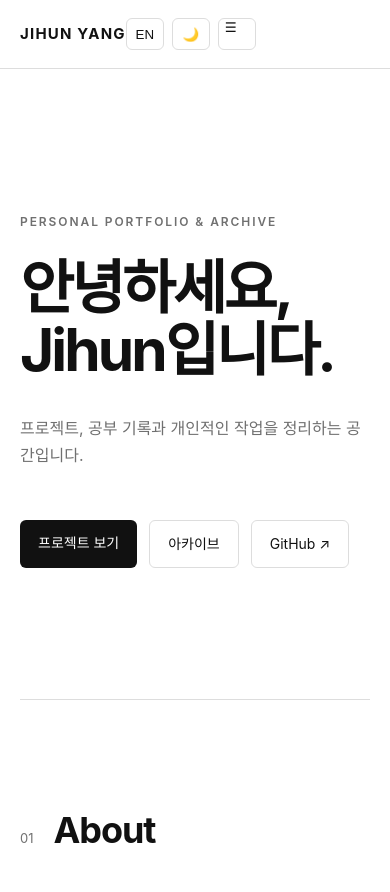
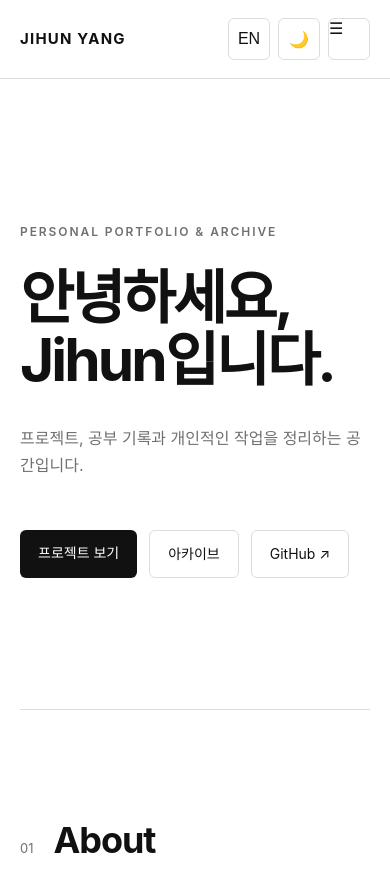
Before and after one commit to JihunYangKR/JihunYangKR.github.io, a Jekyll site: the page built from index.html, in a window 390 px wide and 900 px high. Shown: the top 892 px of the window. Built offline with Jekyll 4.4.1, drawn with Linux system fonts in a browser that asks for light colours.

Commit message:
Update style.css

```diff
--- a/css/style.css
+++ b/css/style.css
@@ -1052,3 +1052,24 @@ footer {
         animation: none !important;
     }
 }
+
+@media (max-width: 700px) {
+
+    .nav-buttons {
+        margin-left: auto;
+        gap: 8px;
+    }
+
+    .icon-button {
+        width: 42px;
+        height: 42px;
+        padding: 0;
+        font-size: 16px;
+    }
+
+    .logo {
+        font-size: 15px;
+        white-space: nowrap;
+    }
+
+}
```
